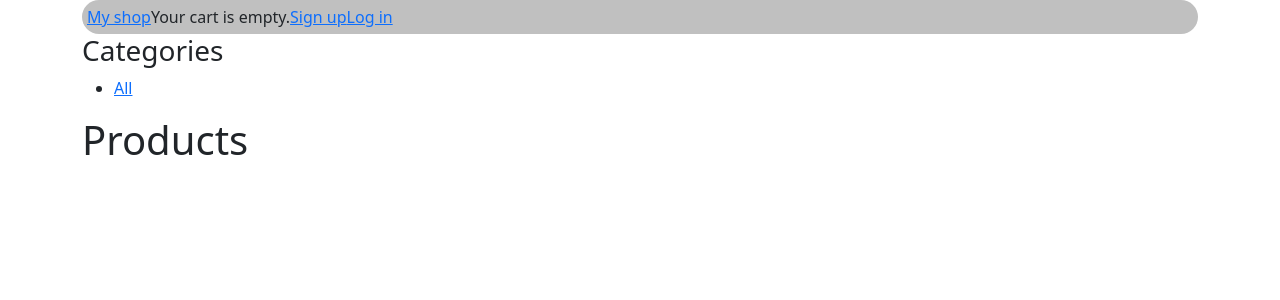
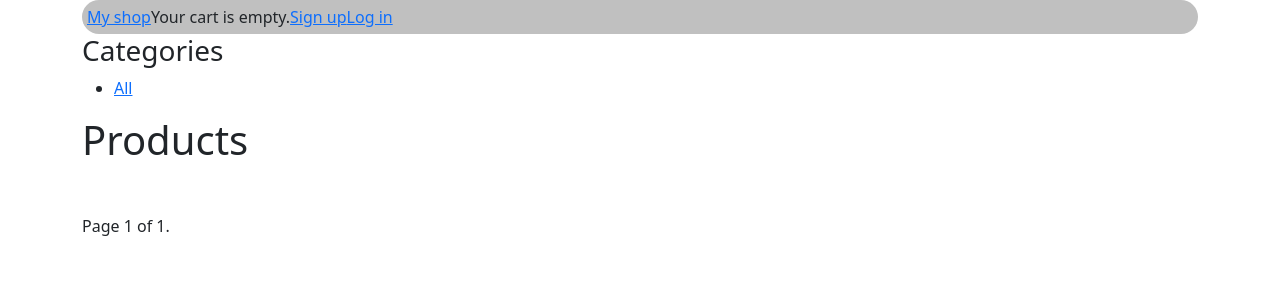
Before and after one commit to buryakivskiy/5.15.store, a Django app: page / in a window 1280 px wide. Shown: the top 300 px of the page. Run offline with Django 4.2, Linux system fonts and the light colour scheme; data that the repository does not hold is empty.

Commit message:
Add pagination

```diff
--- a/djangoshop/main/templates/main/product/list.html
+++ b/djangoshop/main/templates/main/product/list.html
@@ -4,7 +4,6 @@
 {% if category %}{{ category.name }}{% else %}Products{% endif %}
 {% endblock %}
 {% block content %}
-
   <div id="sidebar">
   <h3>Categories</h3>
   <ul style=" display:flex; ">
@@ -31,4 +30,21 @@
       </div>
     {% endfor %}
  </div>
+ <div class="pagination">
+  <span class="step-links">
+      {% if products.has_previous %}
+          <a href="?page=1">&laquo; first</a>
+          <a href="?page={{ products.previous_page_number }}">previous</a>
+      {% endif %}
+
+      <span class="current">
+          Page {{ products.number }} of {{ products.paginator.num_pages }}.
+      </span>
+
+      {% if products.has_next %}
+          <a href="?page={{ products.next_page_number }}">next</a>
+          <a href="?page={{ products.paginator.num_pages }}">last &raquo;</a>
+      {% endif %}
+  </span>
+</div>
 {% endblock %}
--- a/djangoshop/main/views.py
+++ b/djangoshop/main/views.py
@@ -1,18 +1,30 @@
 from django.shortcuts import render, get_object_or_404, redirect
 from .models import Category, Product
 from cart.forms import CartAddProductForm
+from django.core.paginator import EmptyPage, PageNotAnInteger, Paginator
 
 def product_list(request, category_slug=None):
     category = None
     categories = Category.objects.all()
-    products = Product.objects.filter(available=True)
+    products = Product.objects.all()
     if category_slug:
         category = get_object_or_404(Category, slug=category_slug)
         products = products.filter(category=category)
+    paginator = Paginator(products, 2)
+    page = request.GET.get('page')
+    try:
+        products = paginator.page(page)
+    except PageNotAnInteger:
+        # Если страница не является целым числом, поставим первую страницу
+        products = paginator.page(1)
+    except EmptyPage:
+        # Если страница больше максимальной, доставить последнюю страницу результатов
+        products = paginator.page(paginator.num_pages)
     return render(request, 'main/product/list.html',
                   {'category': category,
                    'categories': categories,
-                   'products': products})
+                   'products': products,
+                   'page': page})
 
 
 
```
Also changed, not shown: djangoshop/main/templates/main/pagination.html (added, +13 -0 lines), 1 other file.
